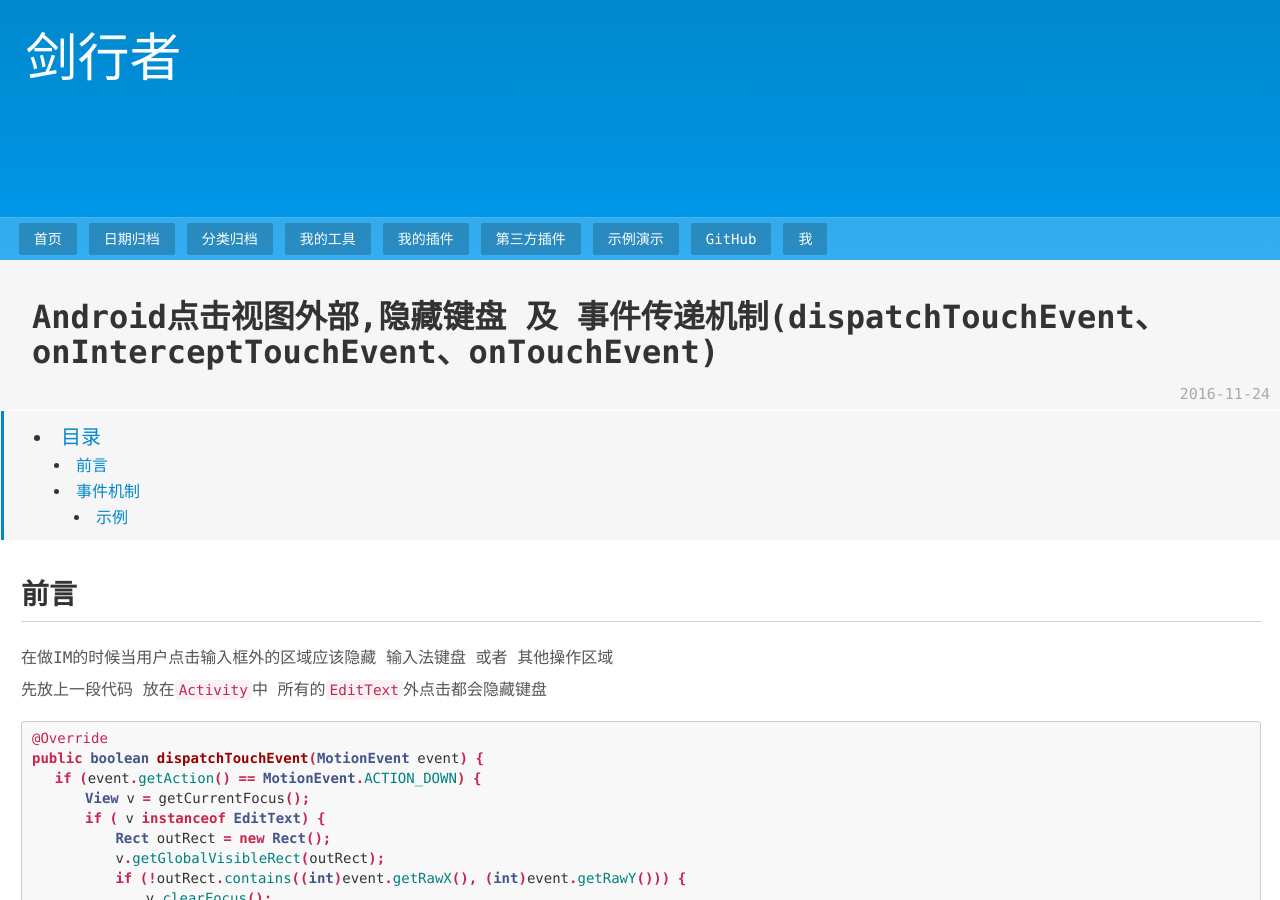
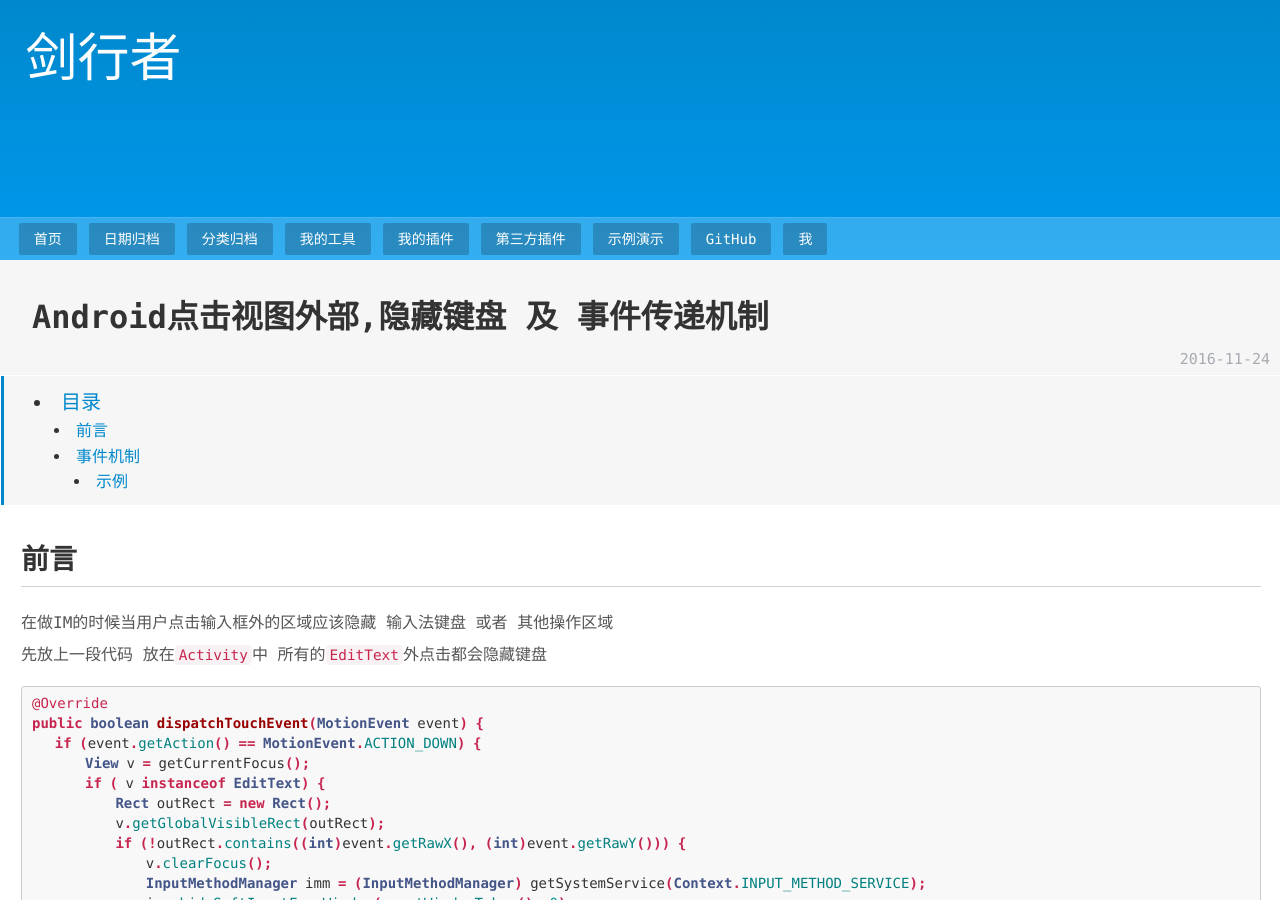
Before and after one commit to psvmc/myblog_jekyll, a Jekyll site: the page built from _posts/2016-11-24-android-event.md, in a window 1280 px wide and 900 px high. Built offline with Jekyll 4.4.1, drawn with Linux system fonts in a browser that asks for light colours; nearby versions of some CDN libraries; comment, search, counter and statistics services are not loaded.

Commit message:
android 事件机制

```diff
--- a/_posts/2016-11-24-android-event.md
+++ b/_posts/2016-11-24-android-event.md
@@ -1,7 +1,7 @@
 ---
 
 layout: post
-title: Android点击视图外部,隐藏键盘 及 事件传递机制(dispatchTouchEvent、onInterceptTouchEvent、onTouchEvent)
+title: Android点击视图外部,隐藏键盘 及 事件传递机制
 description: Android点击视图外部,隐藏键盘 及 事件传递机制(dispatchTouchEvent、onInterceptTouchEvent、onTouchEvent)
 keywords: android
 categories: android
```
